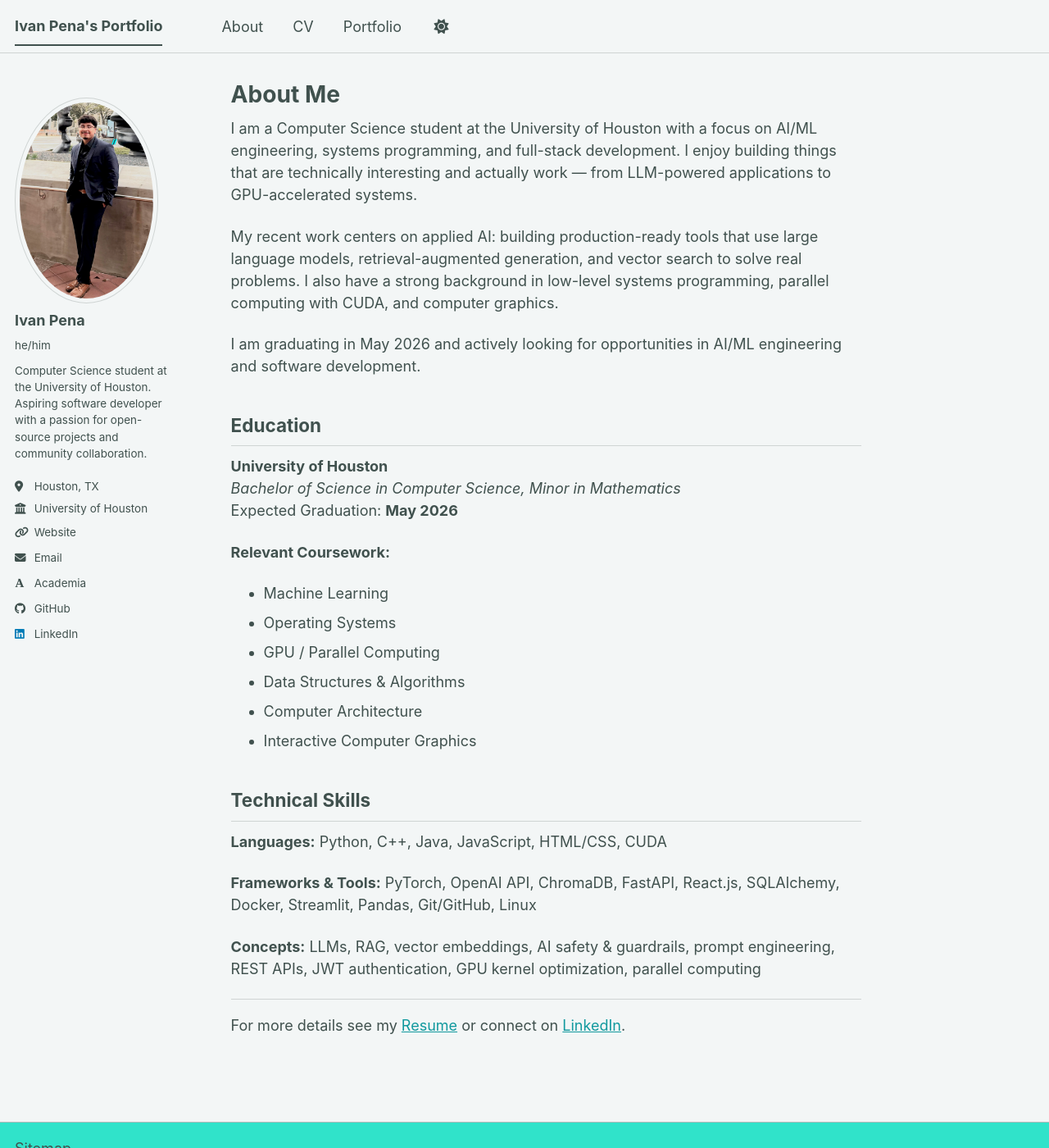
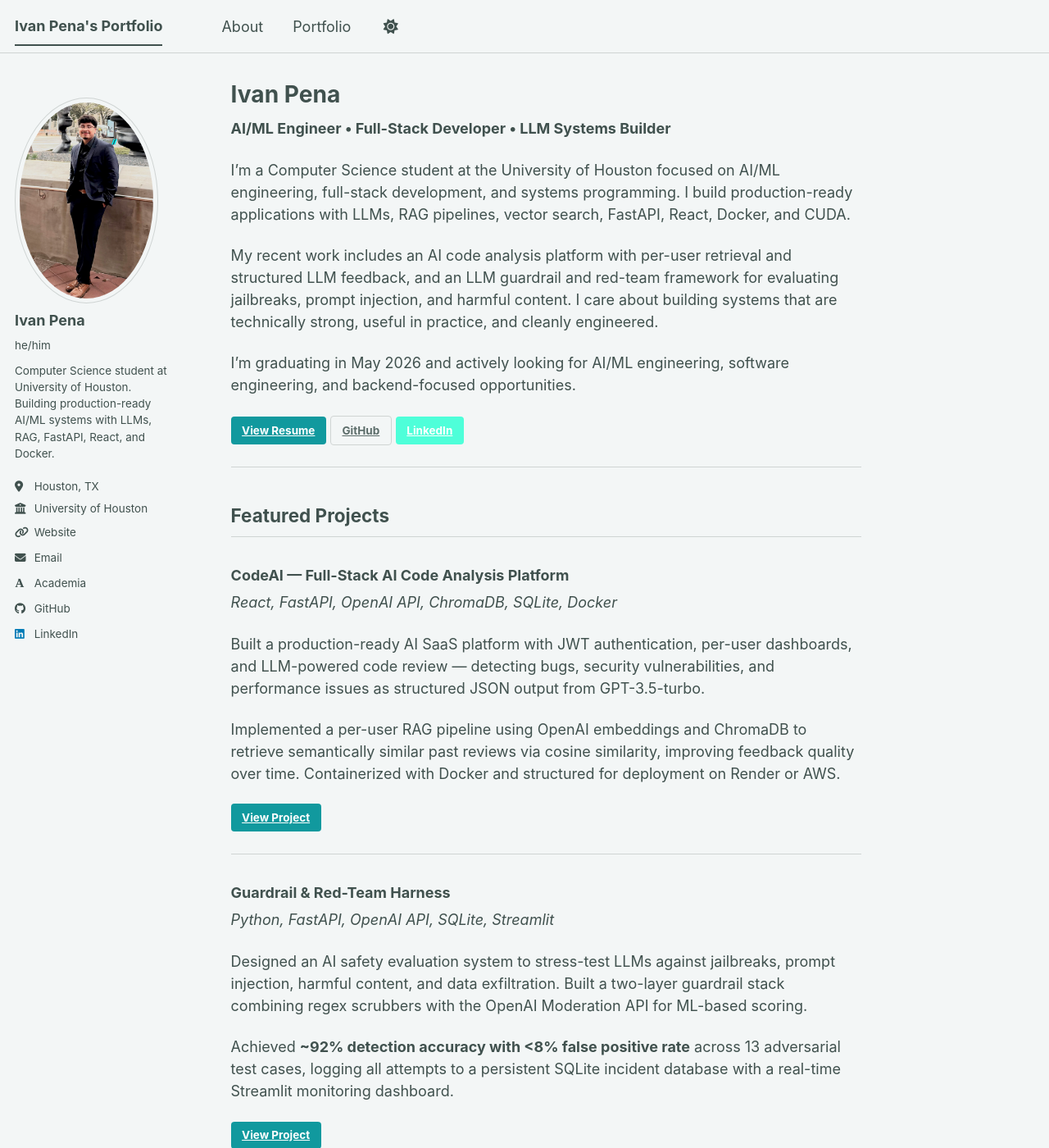
Before and after one commit to sagesoftware/sagesoftware.github.io, a Jekyll site: the page built from _pages/about.md, in a window 1280 px wide and 1400 px high. Shown: the whole window at 82% size. Built offline with Jekyll 4.4.1, drawn with Linux system fonts in a browser that asks for light colours; some web fonts are replaced; a script bundle is joined from its source files by our own code; library files that are not in the unit come from our copies; some of the changed text lies outside the part shown.

Commit message:
Redesign homepage and fix nav

```diff
--- a/_config.yml
+++ b/_config.yml
@@ -26,7 +26,7 @@ author:
   avatar           : "Profile.png"
   name             : "Ivan Pena"
   pronouns         : "he/him"
-  bio              : "Computer Science student at the University of Houston. Aspiring software developer with a passion for open-source projects and community collaboration."
+  bio              : "Computer Science student at University of Houston. Building production-ready AI/ML systems with LLMs, RAG, FastAPI, React, and Docker."
   location         : "Houston, TX"
   employer         : "University of Houston"
   uri              : "https://sagesoftware.github.io"
--- a/_data/navigation.yml
+++ b/_data/navigation.yml
@@ -12,8 +12,5 @@ main:
   - title: "About"
     url: /
 
-  - title: "CV"
-    url: /cv/
-
   - title: "Portfolio"
     url: /portfolio/
--- a/_pages/about.md
+++ b/_pages/about.md
@@ -1,40 +1,61 @@
 ---
 permalink: /
-title: "About Me"
+title: "Ivan Pena"
 author_profile: true
 redirect_from:
   - /about/
   - /about.html
 ---
 
-I am a Computer Science student at the University of Houston with a focus on AI/ML engineering, systems programming, and full-stack development. I enjoy building things that are technically interesting and actually work — from LLM-powered applications to GPU-accelerated systems.
+**AI/ML Engineer • Full-Stack Developer • LLM Systems Builder**
 
-My recent work centers on applied AI: building production-ready tools that use large language models, retrieval-augmented generation, and vector search to solve real problems. I also have a strong background in low-level systems programming, parallel computing with CUDA, and computer graphics.
+I'm a Computer Science student at the University of Houston focused on AI/ML engineering, full-stack development, and systems programming. I build production-ready applications with LLMs, RAG pipelines, vector search, FastAPI, React, Docker, and CUDA.
 
-I am graduating in May 2026 and actively looking for opportunities in AI/ML engineering and software development.
+My recent work includes an AI code analysis platform with per-user retrieval and structured LLM feedback, and an LLM guardrail and red-team framework for evaluating jailbreaks, prompt injection, and harmful content. I care about building systems that are technically strong, useful in practice, and cleanly engineered.
+
+I'm graduating in May 2026 and actively looking for AI/ML engineering, software engineering, and backend-focused opportunities.
+
+[View Resume](https://sagesoftware.github.io/files/Resume.pdf){: .btn .btn--primary} [GitHub](https://github.com/sagesoftware){: .btn .btn--inverse} [LinkedIn](https://www.linkedin.com/in/ivan-pena-36951a274){: .btn .btn--info}
+
+---
+
+## Featured Projects
+
+### CodeAI — Full-Stack AI Code Analysis Platform
+*React, FastAPI, OpenAI API, ChromaDB, SQLite, Docker*
+
+Built a production-ready AI SaaS platform with JWT authentication, per-user dashboards, and LLM-powered code review — detecting bugs, security vulnerabilities, and performance issues as structured JSON output from GPT-3.5-turbo.
+
+Implemented a per-user RAG pipeline using OpenAI embeddings and ChromaDB to retrieve semantically similar past reviews via cosine similarity, improving feedback quality over time. Containerized with Docker and structured for deployment on Render or AWS.
+
+[View Project](https://sagesoftware.github.io/portfolio/portfolio-1/){: .btn .btn--primary}
+
+---
+
+### Guardrail & Red-Team Harness
+*Python, FastAPI, OpenAI API, SQLite, Streamlit*
+
+Designed an AI safety evaluation system to stress-test LLMs against jailbreaks, prompt injection, harmful content, and data exfiltration. Built a two-layer guardrail stack combining regex scrubbers with the OpenAI Moderation API for ML-based scoring.
+
+Achieved **~92% detection accuracy with <8% false positive rate** across 13 adversarial test cases, logging all attempts to a persistent SQLite incident database with a real-time Streamlit monitoring dashboard.
+
+[View Project](https://sagesoftware.github.io/portfolio/portfolio-2/){: .btn .btn--primary}
+
+---
+
+## Technical Snapshot
+
+**Languages:** Python, C++, Java, JavaScript, HTML/CSS, CUDA
+**AI / ML:** PyTorch, OpenAI API, LLMs, RAG, vector embeddings, AI safety & guardrails
+**Backend / Systems:** FastAPI, SQLAlchemy, REST APIs, JWT authentication, Docker, Linux
+**Frontend / Data:** React, Streamlit, Pandas, Matplotlib
+
+---
 
 ## Education
 
 **University of Houston**
-*Bachelor of Science in Computer Science, Minor in Mathematics*
-Expected Graduation: **May 2026**
+*B.S. in Computer Science, Minor in Mathematics*
+Expected Graduation: May 2026
 
-**Relevant Coursework:**
-- Machine Learning
-- Operating Systems
-- GPU / Parallel Computing
-- Data Structures & Algorithms
-- Computer Architecture
-- Interactive Computer Graphics
-
-## Technical Skills
-
-**Languages:** Python, C++, Java, JavaScript, HTML/CSS, CUDA
-
-**Frameworks & Tools:** PyTorch, OpenAI API, ChromaDB, FastAPI, React.js, SQLAlchemy, Docker, Streamlit, Pandas, Git/GitHub, Linux
-
-**Concepts:** LLMs, RAG, vector embeddings, AI safety & guardrails, prompt engineering, REST APIs, JWT authentication, GPU kernel optimization, parallel computing
-
----
-
-For more details see my [Resume](https://sagesoftware.github.io/files/Resume.pdf) or connect on [LinkedIn](https://www.linkedin.com/in/ivan-pena-36951a274).
+Relevant coursework: Machine Learning, Operating Systems, GPU/Parallel Computing, Data Structures & Algorithms, Computer Architecture, Interactive Computer Graphics.
```
